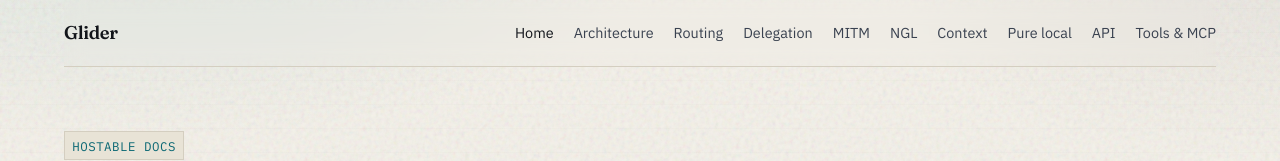
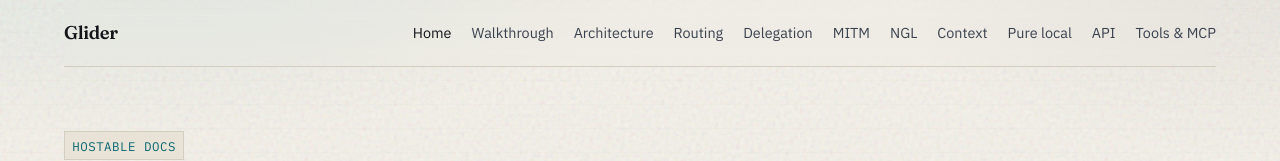
Before and after one commit to singhutsav5502/Glider, a plain HTML site: page docs/site/index.html in a window 1280 px wide. Shown: the top 161 px of the page. Drawn offline with Linux system fonts and the light colour scheme.

Commit message:
Publish the site to GitHub Pages via Actions.
The workflow assembles what it publishes rather than serving the repo
root: only index.html and docs/ are copied into _site, so Pages never
exposes the Go source, the configs or the planning notes as browsable
files. A .nojekyll marker goes into the artifact (and one sits at the root
too, in case Pages is ever pointed at a branch instead), so the files are
served as written rather than run through Jekyll.

The build step also fails on a broken internal link — every href in the
assembled tree is resolved against the files actually published, anchors
included. A link that works locally but not once the site is assembled is
exactly the kind of thing that would otherwise ship unnoticed.

Triggers on pushes that touch index.html, docs/ or the workflow itself,
on master or this branch, plus manual dispatch.

Also adds the Walkthrough link to the docs home nav — the earlier pass
keyed off a pattern that page did not match, so it was the one page
without it.

Verified locally by assembling _site the same way the workflow does: 19
files, every internal link and anchor resolves.

Co-Authored-By: Claude Opus 5 <noreply@anthropic.com>

```diff
--- a/docs/site/index.html
+++ b/docs/site/index.html
@@ -14,6 +14,7 @@
     <nav class="nav">
       <a class="brand" href="index.html">Glider</a>
       <a class="active" href="index.html">Home</a>
+      <a href="tutorial.html">Walkthrough</a>
       <a href="architecture.html">Architecture</a>
       <a href="routing.html">Routing</a>
       <a href="delegation.html">Delegation</a>
```
Also changed, not shown: .github/workflows/pages.yml (added), 1 other file.
